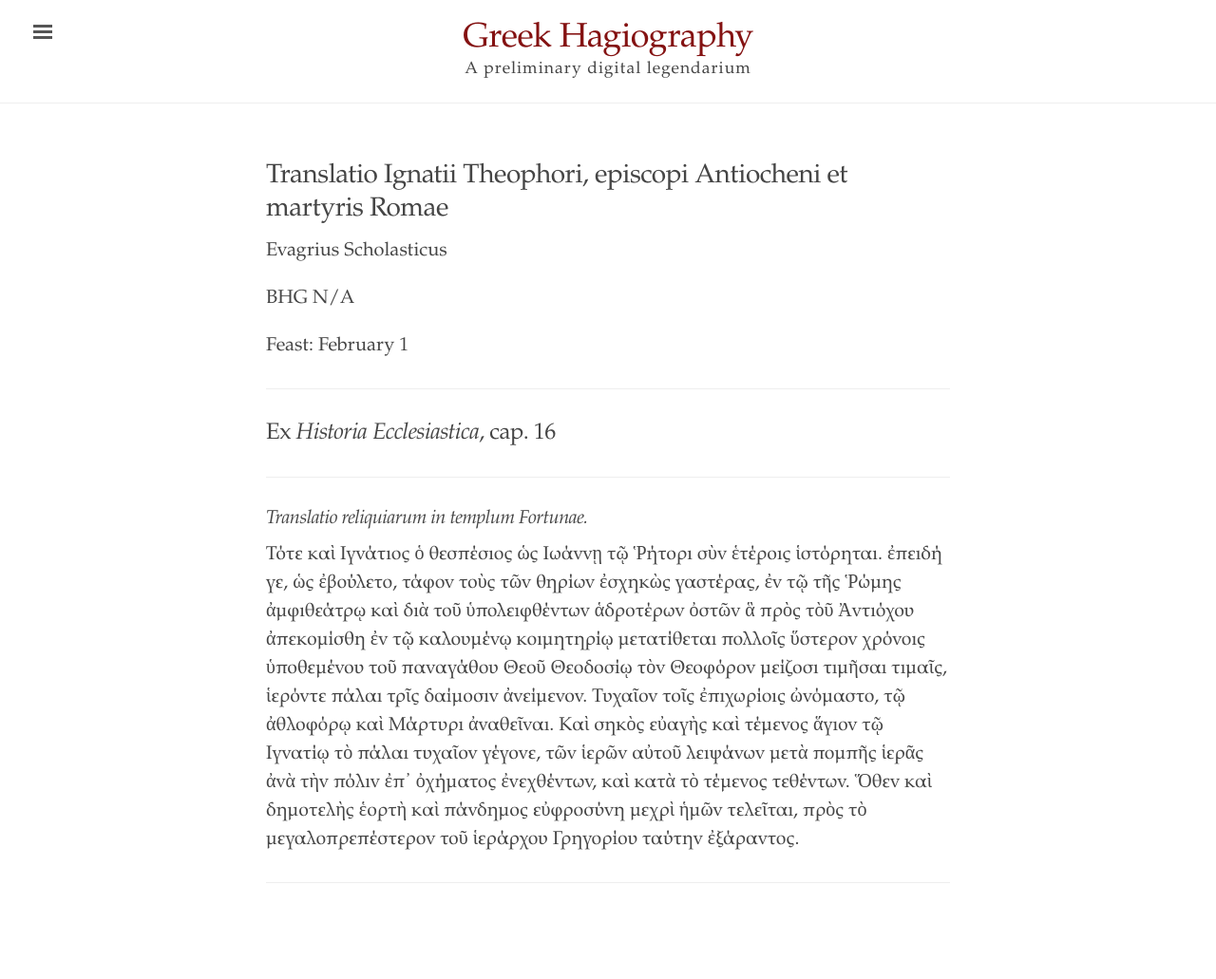
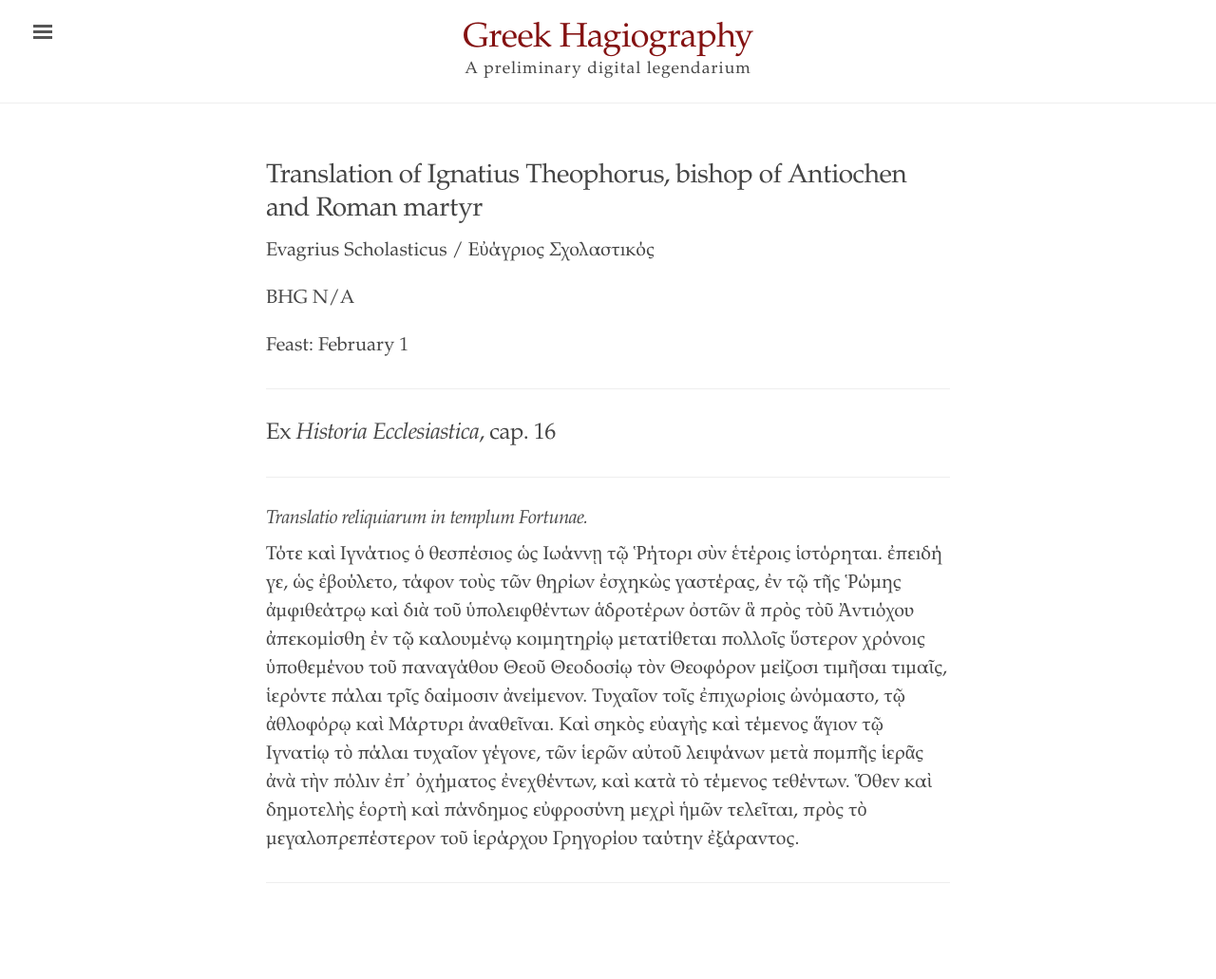
Before and after one commit to cjkoepke1/greek-hagiography, a Jekyll site: the page built from _texts/translatio-ignatii-theophori.md, in a window 1280 px wide. Shown: the whole page at 95% size. Built offline with Jekyll 4.4.1, drawn with Linux system fonts in a browser that asks for light colours.

Commit message:
Title to English and added Greek to author

```diff
--- a/_texts/translatio-ignatii-theophori.md
+++ b/_texts/translatio-ignatii-theophori.md
@@ -1,9 +1,9 @@
 ---
 layout: narrative
-title: Translatio Ignatii Theophori, episcopi Antiocheni et martyris Romae
+title: Translation of Ignatius Theophorus, bishop of Antiochen and Roman martyr
 bhg: N/A
 feast: February 1
-author: Evagrius Scholasticus
+author: Evagrius Scholasticus / Εὐάγριος Σχολαστικός
 editor: Carson Koepke
 source: Acta Sanctorum ex Historia Ecclesiastica, cap. 16
 ---
```
